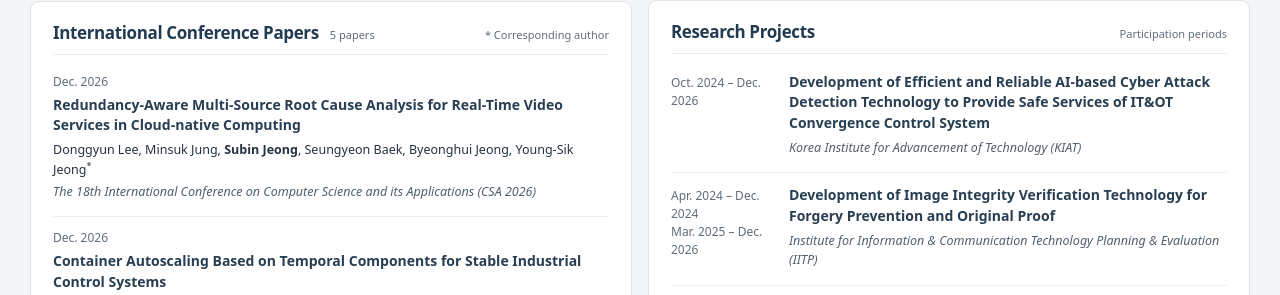
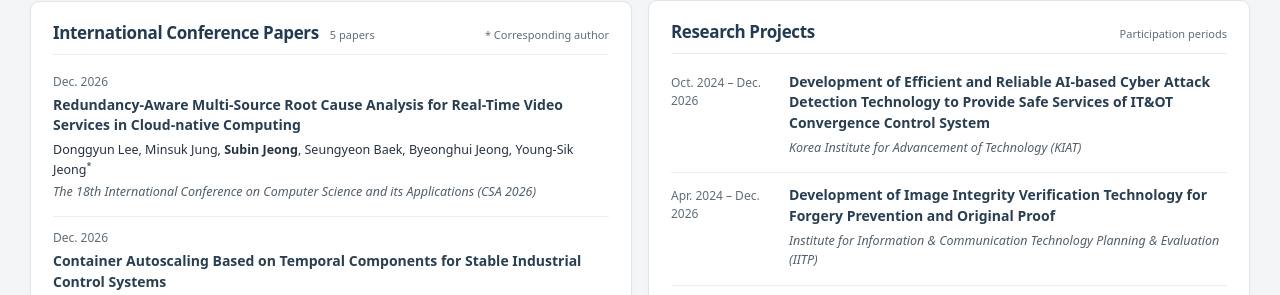
Before and after one commit to subinn-jeong/subinn-jeong.github.io, a plain HTML site: page index.html in a window 1280 px wide. Shown: the part 1147-1442 px from the top of the page. Drawn offline with Linux system fonts and the light colour scheme.

Commit message:
Correct continuous participation period for image integrity project

```diff
--- a/index.html
+++ b/index.html
@@ -214,7 +214,7 @@
           </div>
         </article>
         <article class="publication-item">
-          <div class="pub-date">Apr. 2024 – Dec. 2024<br>Mar. 2025 – Dec. 2026</div>
+          <div class="pub-date">Apr. 2024 – Dec. 2026</div>
           <div class="pub-content">
             <h4>Development of Image Integrity Verification Technology for Forgery Prevention and Original Proof</h4>
             <p class="venue"><em>Institute for Information &amp; Communication Technology Planning &amp; Evaluation (IITP)</em></p>
```
